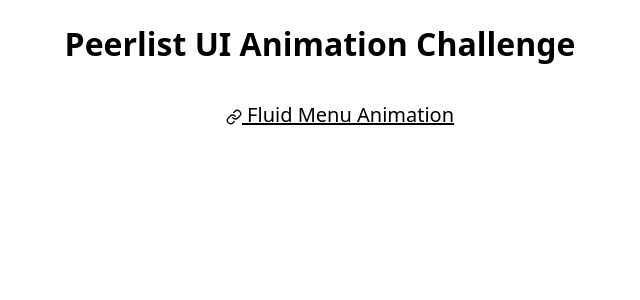
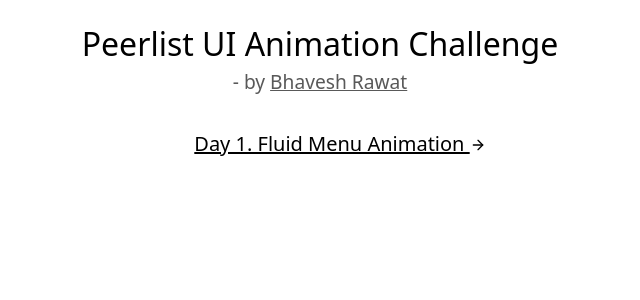
Before and after one commit to bhaveshxrawat/ui-animation-challenge, a React (Vite) app: page /challenges in a window 1280 px wide. Shown: the top 300 px of the page, without its empty margins (320-960 px from the left). Built offline with nearby package versions, Linux system fonts and the light colour scheme.

Commit message:
little ui correction and progressive enhancements

```diff
--- a/src/App.module.css
+++ b/src/App.module.css
@@ -5,7 +5,14 @@
 
   header {
     font-size: 2rem;
-    font-weight: 700;
+    font-weight: 500;
     text-align: center;
+    display: flex;
+    flex-direction: column;
+
+    small {
+      font-size: 1.2rem;
+      color: #595959;
+    }
   }
 }
--- a/src/components/FluidMenuAnimation.module.css
+++ b/src/components/FluidMenuAnimation.module.css
@@ -5,6 +5,21 @@
   grid-auto-flow: column;
   grid-template-rows: auto 1fr;
   padding: 1rem;
+
+  header {
+    display: flex;
+    justify-content: space-between;
+    align-items: center;
+
+    >a {
+      text-decoration: none;
+
+      svg {
+        translate: 0 2px;
+        margin-right: 4px;
+      }
+    }
+  }
 
   main {
     display: flex;
--- a/src/components/FluidMenuAnimation.tsx
+++ b/src/components/FluidMenuAnimation.tsx
@@ -1,6 +1,7 @@
-import { HeadContent } from "@tanstack/react-router";
+import { HeadContent, Link } from "@tanstack/react-router";
 import styles from "./FluidMenuAnimation.module.css";
 import FluidMenuBtn from "./FluidMenuBtn";
+import { ArrowLeft } from "lucide-react";
 
 function FluidMenuAnimation() {
   return (
@@ -11,6 +12,9 @@
       <div className={styles.container}>
         <header>
           <FluidMenuBtn />
+          <Link to="../">
+            <ArrowLeft size="16" /> Back
+          </Link>
         </header>
         <main>
           <h2>Open the menu in the top-left corner.</h2>
--- a/src/components/Home.tsx
+++ b/src/components/Home.tsx
@@ -1,6 +1,6 @@
 import { Link } from "@tanstack/react-router";
 import styles from "./Home.module.css";
-import { Link as LinkIcon } from "lucide-react";
+import { ArrowRight } from "lucide-react";
 
 function Home() {
   return (
@@ -8,7 +8,7 @@
       <ul>
         <li>
           <Link to="./fluid-menu-animation">
-            <LinkIcon size={16} /> Fluid Menu Animation
+            Day 1. Fluid Menu Animation <ArrowRight size={16} />
           </Link>
         </li>
       </ul>
--- a/src/routes/challenges/index.tsx
+++ b/src/routes/challenges/index.tsx
@@ -9,7 +9,15 @@
 function Index() {
   return (
     <div className={styles.appContainer}>
-      <header>Peerlist UI Animation Challenge</header>
+      <header>
+        Peerlist UI Animation Challenge{" "}
+        <small>
+          - by{" "}
+          <a href="https://bhaveshrawat.dev" target="_blank">
+            Bhavesh Rawat
+          </a>
+        </small>
+      </header>
       <Home />
     </div>
   );
```
